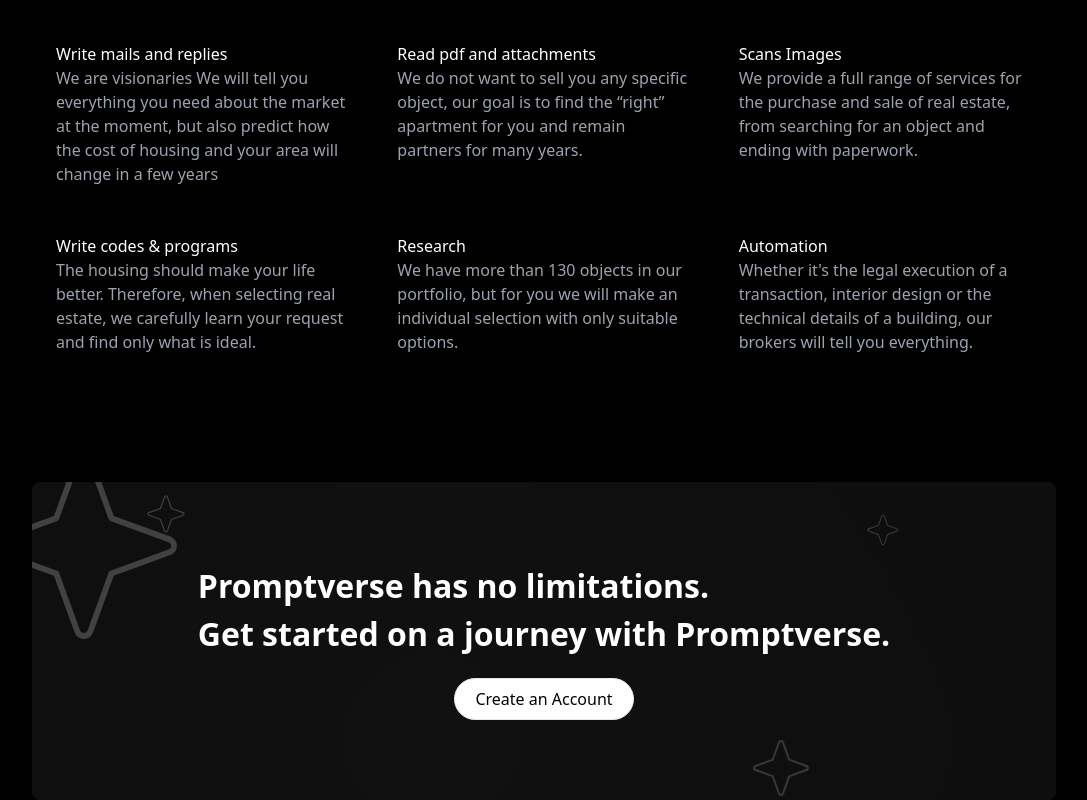
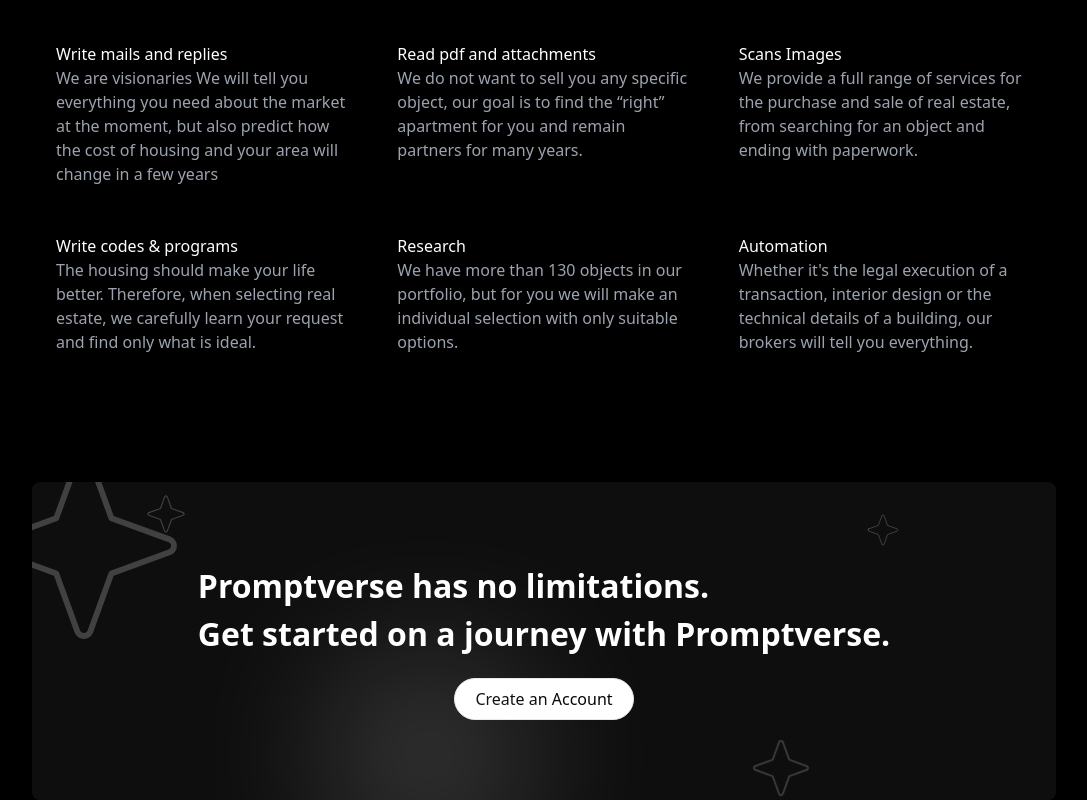
Before and after one commit to prince-2003/PromptverseAI, a React (Create React App) app: page / in a window 1280 px wide. Shown: the part 4154-4954 px from the top of the page, without its empty margins (96-1183 px from the left). Built offline with nearby package versions, Linux system fonts and the light colour scheme.

Commit message:
blur adjusted for animation

```diff
--- a/src/feaures.jsx
+++ b/src/feaures.jsx
@@ -44,7 +44,7 @@
   useEffect(() => {
     const cardElement = document.querySelector('.cards');
     if (cardElement) {
-      setHeight(cardElement.offsetHeight / 3);
+      setHeight(cardElement.offsetHeight / 4);
 
     }
   }, []);
@@ -76,11 +76,15 @@
     <ButtonSecondary innerHtml="Create an Account" />
 
     <div
-  className={` bg-white blur-[300px] absolute animate-[moveDot_10s_linear_infinite]`}
-  style={{ height: `${height}px`,
-  width: `${height}px`,
-  borderRadius: "50%",}}
+  className={`bg-white absolute animate-[moveDot_10s_linear_infinite]`}
+  style={{
+    height: `${height}px`,
+    width: `${height}px`,
+    borderRadius: "50%",
+    filter: `blur(${height}px)`
+  }}
 ></div>
+
 
 
     {itemPositions.map((position, index) => (
```
